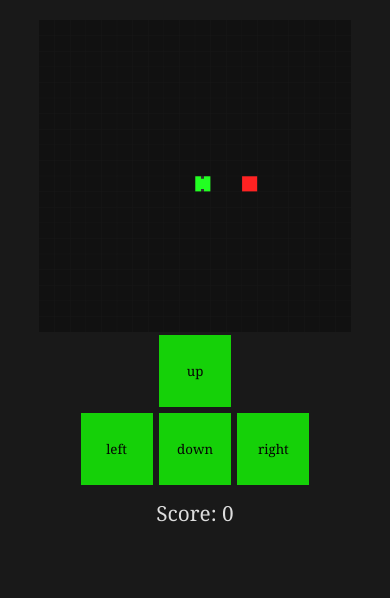
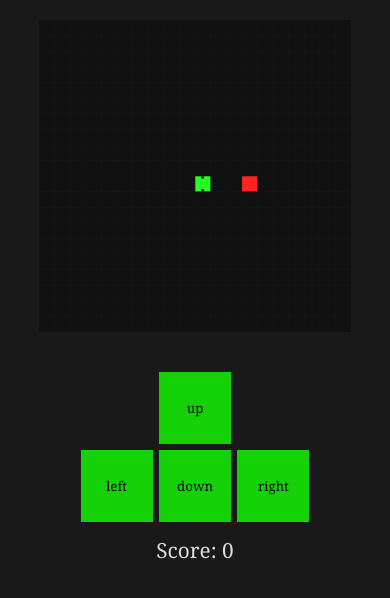
Before and after one commit to IanSantosOS/snake-game, a plain HTML site: page index.html in a window 390 px wide. Shown: the part 68-666 px from the top of the page. Drawn offline with Linux system fonts and the light colour scheme.

Commit message:
responsive

```diff
--- a/index.html
+++ b/index.html
@@ -10,9 +10,12 @@
 </head>
 
 <body>
+  <main>
     <h1>Snake Game</h1>
     <canvas width="600" height="600"></canvas>
+  </main>
 
+  <aside>
     <div class="arrows-btn">
       <button id="btn-up">up</button>
       <div>
@@ -23,6 +26,7 @@
     </div>
 
     <p id="score">Score: <span>0</span></p>
+  </aside>
 
   <script src="./my-script.js"></script>
 </body>
--- a/style.css
+++ b/style.css
@@ -5,8 +5,7 @@
   font-family: Cambria, Cochin, Georgia, Times, 'Times New Roman', serif;
 }
 
-html,
-body {
+html {
   height: 100%;
   width: 100%;
 }
@@ -15,16 +14,15 @@ body {
   color: #ddd;
   background-color: #191919;
   display: flex;
-  align-items: center;
-  flex-direction: column;
-}
-
-main {
-  display: flex;
+  text-align: center;
   justify-content: center;
   flex-wrap: wrap;
 }
 
+main {
+  margin-bottom: 2em;
+  margin-left: calc(4.5rem * 3);
+}
 
 h1 {
   margin: .7em;
@@ -37,17 +35,11 @@ canvas {
 }
 
 aside {
-  align-self: flex-start;
-}
-
-#score {
-  font-size: 1.3em;
-  margin: .5em;
-  text-align: center;
+  align-self: center;
 }
 
 .arrows-btn {
-  display: none;
+  display: flex;
   align-items: center;
   flex-direction: column;
 }
@@ -58,6 +50,7 @@ aside {
 
 button {
   cursor: pointer;
+  user-select: none;
   background-color: #15ff04;
   width: 4.5rem;
   height: 4.5rem;
@@ -78,8 +71,20 @@ button:active {
   scale: .95;
 }
 
-@media (orientation: portrait) {
-  .arrows-btn {
-    display: flex;
+#score {
+  font-size: 1.3em;
+  margin: .5em;
+  text-align: center;
+}
+
+@media screen and (max-width: 1090px) {
+  main {
+    margin-left: 0;
   }
 }
+
+@media screen and (max-width: 875px) {
+  main {
+    width: 100%;
+  }
+}
```
Lines whose indentation alone changed are shown as unchanged.
